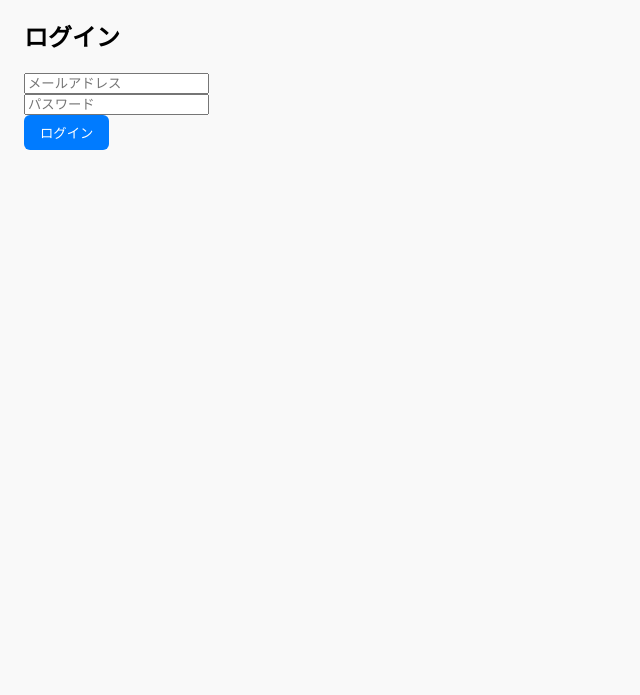
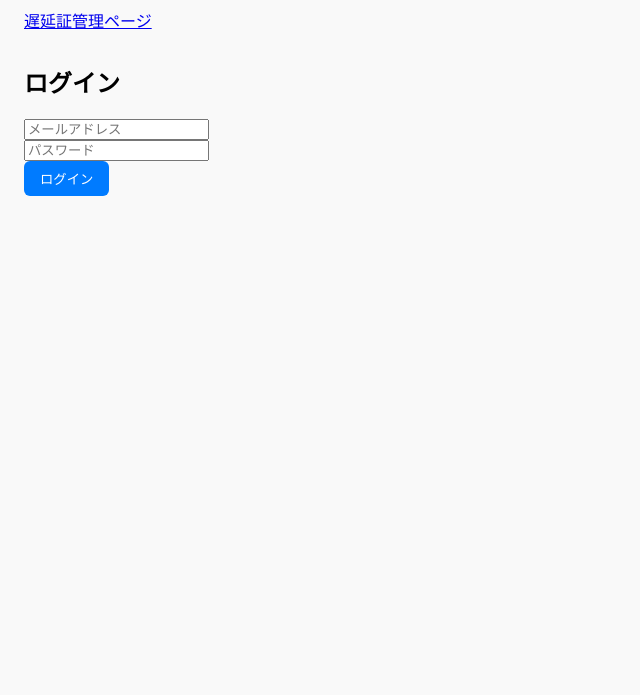
Before and after one commit to curtainch/train_jokyo-h, a website: page docs/admin.html in a window 1280 px wide. Shown: the part 105-800 px from the top of the page, without its empty margins (0-640 px from the left). Drawn offline with Linux system fonts and the light colour scheme; no server answers.

Commit message:
Update admin.html

```diff
--- a/docs/admin.html
+++ b/docs/admin.html
@@ -71,7 +71,7 @@
 </head>
 <body>
   <h1>桧山線 管理ページ</h1>
-
+ <a href="admin-delay.html">遅延証管理ページ</a>
   <div id="adminPanel" style="display: none;">
     <button id="resetAll">全て通常に戻す</button>
 
```
